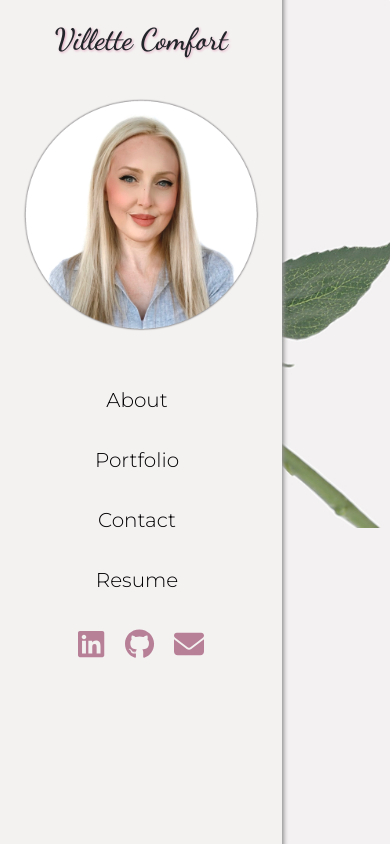
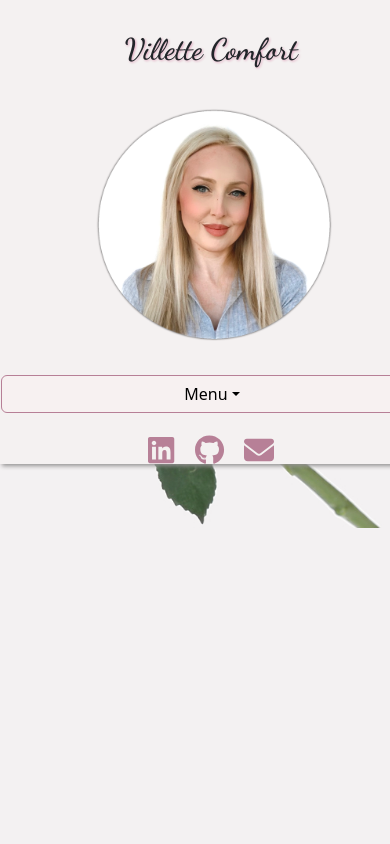
Before and after one commit to villettec/M20C-React_Portfolio, a React (Create React App) app: page / in a window 390 px wide. Shown: the top 844 px of the page. Built offline with nearby package versions, Linux system fonts and the light colour scheme.

Commit message:
Fixing mobile CSS

```diff
--- a/package.json
+++ b/package.json
@@ -8,12 +8,16 @@
     "@fortawesome/free-brands-svg-icons": "^6.2.0",
     "@fortawesome/free-solid-svg-icons": "^6.2.0",
     "@fortawesome/react-fontawesome": "^0.2.0",
+    "@popperjs/core": "^2.11.6",
     "@testing-library/jest-dom": "^5.16.5",
     "@testing-library/react": "^13.4.0",
     "@testing-library/user-event": "^13.5.0",
     "bootstrap": "^5.2.2",
+    "jquery": "^3.6.1",
+    "popper.js": "^1.16.1",
     "react": "^18.2.0",
     "react-dom": "^18.2.0",
+    "react-popper": "^2.3.0",
     "react-scripts": "5.0.1",
     "react-toastify": "^9.0.8",
     "web-vitals": "^2.1.4"
--- a/public/index.html
+++ b/public/index.html
@@ -25,6 +25,16 @@
       Learn how to configure a non-root public URL by running `npm run build`.
     -->
     <title>React App</title>
+
+    <!-- Path to jQuery -->
+    <script src="https://code.jquery.com/jquery-3.2.1.slim.min.js" integrity="sha384-KJ3o2DKtIkvYIK3UENzmM7KCkRr/rE9/Qpg6aAZGJwFDMVNA/GpGFF93hXpG5KkN" crossorigin="anonymous"></script>
+
+   <!-- Path to Popper - it is for dropsdowns etc in bootstrap -->
+    <script src="https://cdnjs.cloudflare.com/ajax/libs/popper.js/1.12.3/umd/popper.min.js" integrity="sha384-vFJXuSJphROIrBnz7yo7oB41mKfc8JzQZiCq4NCceLEaO4IHwicKwpJf9c9IpFgh" crossorigin="anonymous"></script>
+
+    <!-- Path to bootsrap -->
+    <script src="https://maxcdn.bootstrapcdn.com/bootstrap/4.0.0-beta.2/js/bootstrap.min.js" integrity="sha384-alpBpkh1PFOepccYVYDB4do5UnbKysX5WZXm3XxPqe5iKTfUKjNkCk9SaVuEZflJ" crossorigin="anonymous"></script>
+
   </head>
   <body>
     <noscript>You need to enable JavaScript to run this app.</noscript>
--- a/src/components/Navigation.jsx
+++ b/src/components/Navigation.jsx
@@ -1,22 +1,23 @@
 import React from 'react'
+import {FontAwesomeIcon} from '@fortawesome/react-fontawesome'
+import {faEnvelope} from '@fortawesome/free-solid-svg-icons'
+import {faGithub} from '@fortawesome/free-brands-svg-icons'
+import {faLinkedin} from '@fortawesome/free-brands-svg-icons'
 
 // npm i --save @fortawesome/fontawesome-svg-core
 // npm install --save @fortawesome/free-solid-svg-icons
 // npm install --save @fortawesome/react-fontawesome
 // npm i @fortawesome/free-brands-svg-icons
+// npm i popper and jquery for bootstrap dropdown and add src links to html file
 
-import {FontAwesomeIcon} from '@fortawesome/react-fontawesome'
-import {faEnvelope} from '@fortawesome/free-solid-svg-icons'
-import {faGithub} from '@fortawesome/free-brands-svg-icons'
-import {faLinkedin} from '@fortawesome/free-brands-svg-icons'
 
 const Navigation = (props) => {
   return (
     <>
 <section className="sidebar">
   <h1>Villette Comfort</h1>
-  {/*Navigation links*/}
-  <img className="profile-pic" src="../../images/profilepic.png" alt="Photo of Villette Comfort" width={240} height={240} />
+  {/*Default Navigation links, only shown in desktop*/}
+  <img className="profile-pic" src="../../images/profilepic.png" alt="Villette Comfort" width={240} height={240} />
   <nav>
     <ul>
       <li>
@@ -33,6 +34,20 @@ const Navigation = (props) => {
       </li>
     </ul>
   </nav>
+
+  {/* Will only show dropdown navigation in mobile */}
+  <div className="dropdown">
+  <button className="btn btn-secondary dropdown-toggle" type="button" id="dropdownMenuButton" data-toggle="dropdown" aria-haspopup="true" aria-expanded="false">
+    Menu
+  </button>
+  <div className="dropdown-menu" aria-labelledby="dropdownMenuButton">
+    <a className="dropdown-item" href = "#About" onClick={()=>props.setCurrentPage("About")}>About</a>
+    <a className="dropdown-item" href="#Portfolio" onClick={()=>props.setCurrentPage("Portfolio")}>Portfolio</a>
+    <a className="dropdown-item" href="#Contact" onClick={()=>props.setCurrentPage("Contact")}>Contact</a>
+    <a className="dropdown-item" href="#Resume" onClick={()=>props.setCurrentPage("Resume")}>Resume</a>
+  </div>
+  </div>
+
   <div className="icon-links">
     <a href="https://www.linkedin.com/in/villette-comfort-80ab86234/"><FontAwesomeIcon icon={faLinkedin} color="rgb(183, 128, 151)"></FontAwesomeIcon></a>
     <a href="https://github.com/villettec"><FontAwesomeIcon icon={faGithub} color="rgb(183, 128, 151)"></FontAwesomeIcon></a>
--- a/src/pages/Contact.jsx
+++ b/src/pages/Contact.jsx
@@ -1,6 +1,6 @@
 import React, { useRef, useState } from 'react';
 import emailjs from '@emailjs/browser';
-import { ToastContainer, toast } from 'react-toastify';
+import { toast } from 'react-toastify';
 import 'react-toastify/dist/ReactToastify.css';
 
 const Contact = () => {
--- a/src/style.css
+++ b/src/style.css
@@ -77,6 +77,10 @@ li {
 .sidebar a:hover {
     text-decoration: none;
     color: rgb(183, 128, 151);
+}
+
+.dropdown {
+    display: none;
 }
 
 .icon-links {
@@ -327,12 +331,39 @@ a:active {
 @media screen
 and (min-width : 250px)
 and (max-width : 1024px) {
-    /* .sidebar {
-
+    .sidebar {
+        margin-top: 0vh;
+        position: relative;
+        width: 50vh;
+        height: 55vh;
     }
-    .sidebar h1 {
-
-    } */
+    .profile-pic {
+        margin-left: 11vh;
+    }
+    nav {
+        display: none;
+    }
+    .dropdown {
+        display: block;
+    }
+    .dropdown button {
+        width: 50vh;
+        background-color: rgb(247, 241, 241);
+        color:black;
+        border-color: rgb(183, 128, 151);
+        margin-bottom: 1.7vh;
+    }
+    .dropdown button:active {
+        background-color: rgb(247, 241, 241);
+        color:rgb(183, 128, 151);
+        border-color: rgb(183, 128, 151);
+    }
+    .dropdown-menu {
+        width: 45vh;
+    }
+    .dropdown-item-center {
+        padding-left: 21vh;
+    }
     .grid-container {
         grid-template-columns: repeat(2, 1fr);
     }
```
Also changed, not shown: 1 other file (tests, documents, lock files or other folders).
